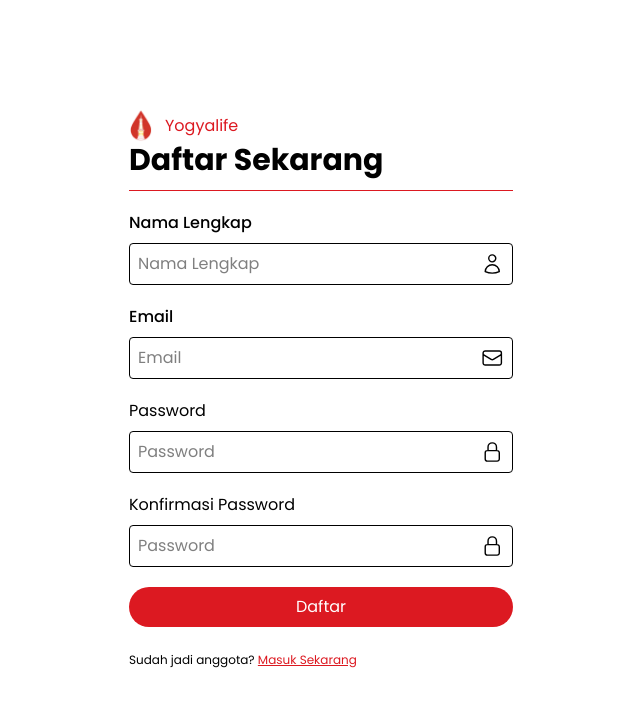
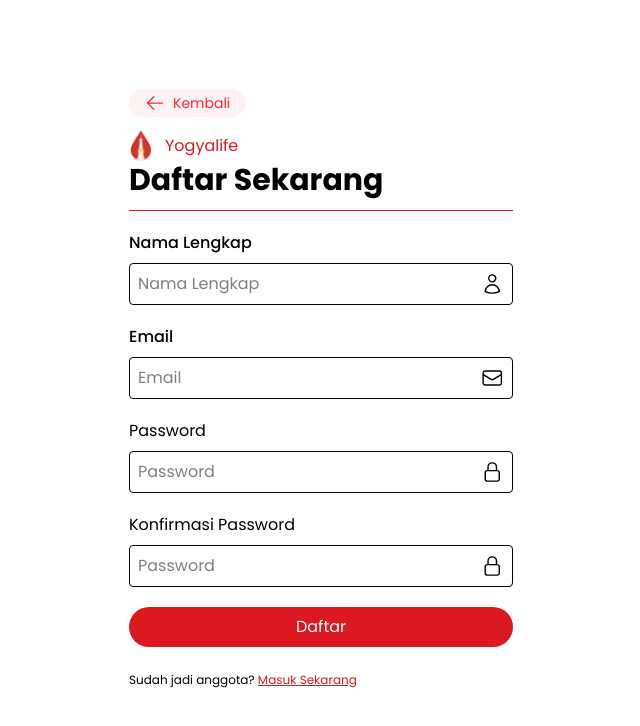
Before and after one commit to IlhamYuniar16/ProjectLomba, a Vue app in the folder frontend/vue-project/: page /daftarakun in a window 1280 px wide. Shown: the top 726 px of the page, without its empty margins (319-959 px from the left). Built offline with nearby package versions, Linux system fonts and the light colour scheme.

Commit message:
Update Login & Register

```diff
--- a/frontend/vue-project/src/views/LoginPage.vue
+++ b/frontend/vue-project/src/views/LoginPage.vue
@@ -1,5 +1,11 @@
 <template>
+  <div>
     <section class="flex items-center justify-center h-screen">
+      <div class="flex flex-col">
+        <RouterLink to="/" class="flex items-center gap-2 bg-red-50 text-red-500 w-fit text-sm cursor-pointer px-4 py-1 rounded-full mb-3">
+          <ArrowLeftIcon class="size-5"/>
+          <p>Kembali</p>
+        </RouterLink>
         <main class="flex flex-col min-w-sm">
           <div class="flex items-center gap-3">
             <router-link to="/">
@@ -29,7 +35,9 @@
             </div>
           </main>
         </main>
+      </div>
     </section>
+  </div>
 
 
 </template>
@@ -37,8 +45,9 @@
 <script setup>
 import { ref } from 'vue'
 import { store } from '../stores/stores'
-import { useRouter } from 'vue-router'
+import { RouterLink, useRouter } from 'vue-router'
 import axios from 'axios'
+import { ArrowLeftIcon } from '@heroicons/vue/24/solid'
 
 const email = ref('')
 const password = ref('')
--- a/frontend/vue-project/src/views/RegisterPage.vue
+++ b/frontend/vue-project/src/views/RegisterPage.vue
@@ -1,5 +1,10 @@
 <template>
   <section class="flex items-center justify-center h-screen">
+    <div class="flex flex-col">
+      <RouterLink to="/" class="flex items-center gap-2 bg-red-50 text-red-500 w-fit text-sm cursor-pointer px-4 py-1 rounded-full mb-3">
+        <ArrowLeftIcon class="size-5"/>
+        <p>Kembali</p>
+      </RouterLink>
       <main class="flex flex-col min-w-sm">
         <div class="flex items-center gap-3">
           <router-link to="/">
@@ -44,6 +49,7 @@
           </div>
         </main>
       </main>
+    </div>
   </section>
 </template>
 
@@ -52,6 +58,7 @@ import axios from 'axios'
 import { ref } from 'vue'
 import {alertSuccess, alertError} from "../services/alert.js"
 import { useRouter } from 'vue-router'
+import { ArrowLeftIcon } from '@heroicons/vue/24/solid'
 
 const name = ref('')
 const email = ref('')
```
Lines whose indentation alone changed are shown as unchanged.
